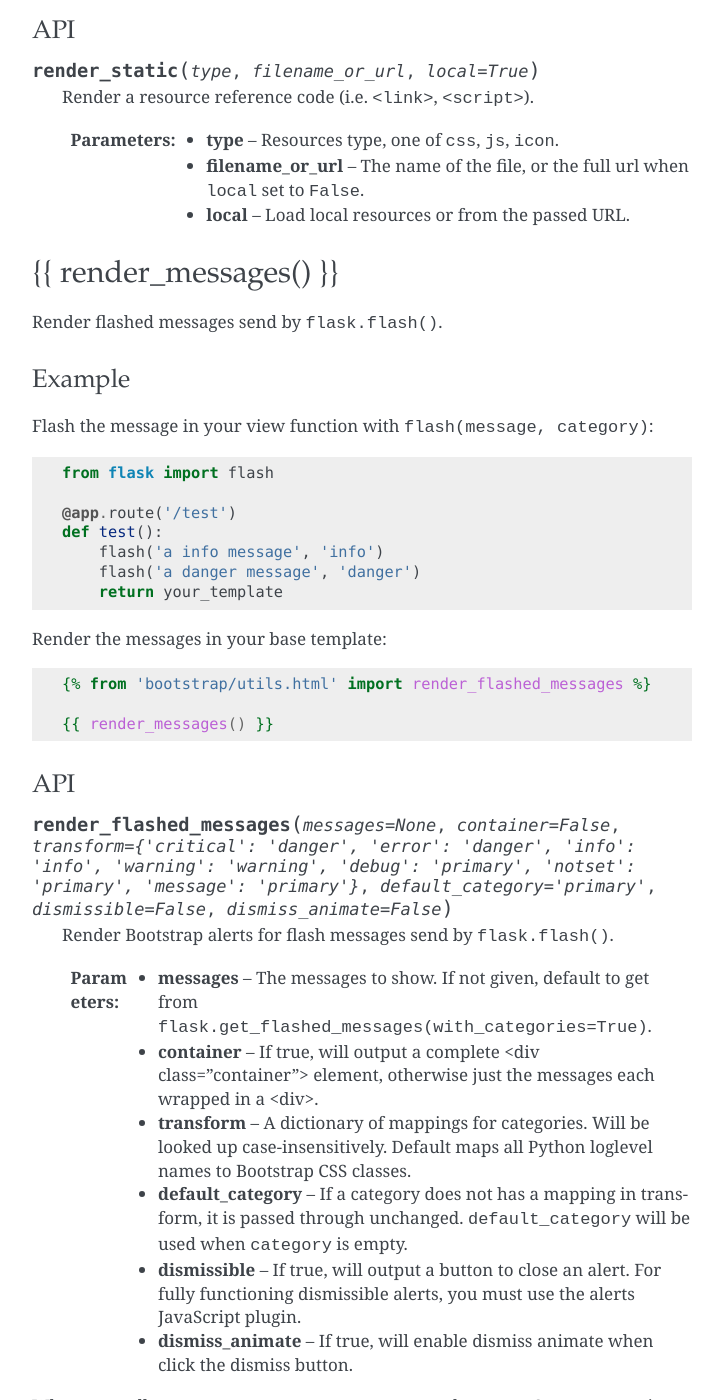
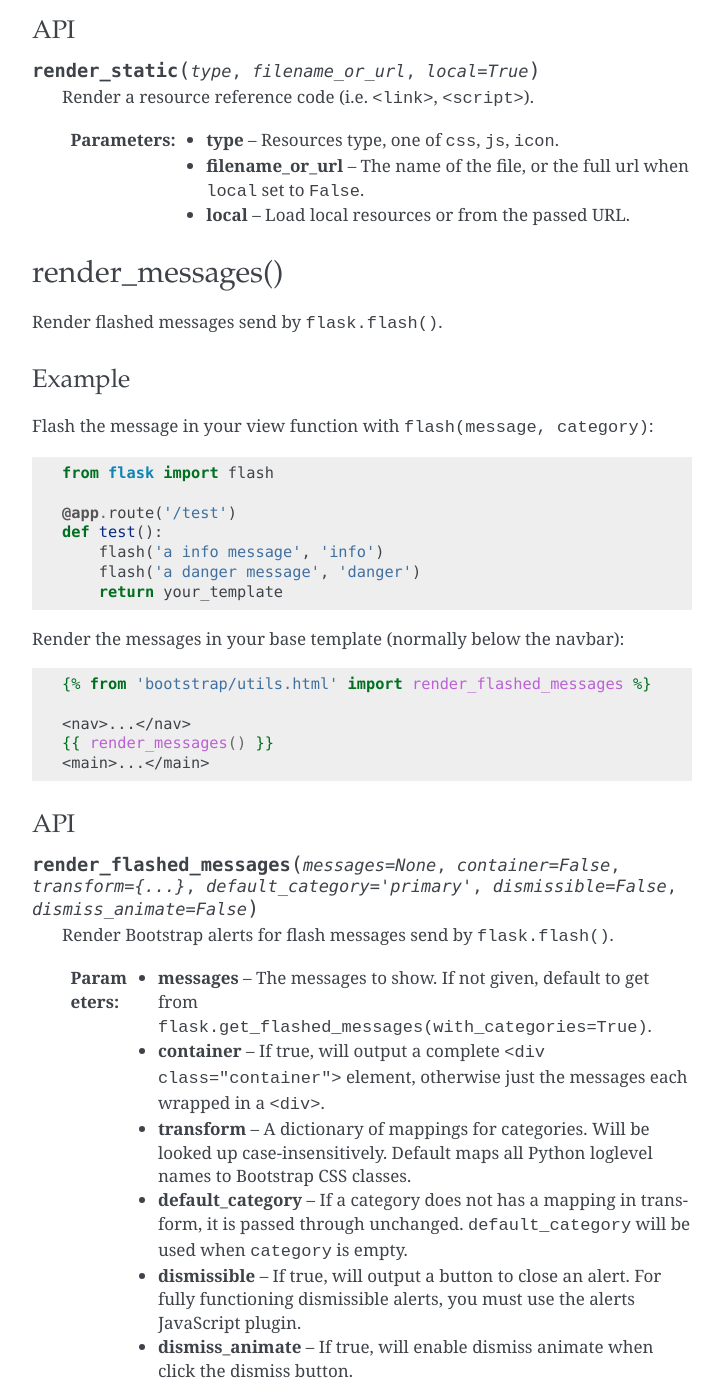
Before and after one commit to VV-YY/bootstrap_flask, a Sphinx documentation site: the page built from docs/macros.rst, in a window 1280 px wide and 1400 px high, scrolled down 6052 px. Shown: the whole window, without its empty margins (388-1111 px from the left). Built offline with Sphinx 7.4.7, drawn with Linux system fonts in a browser that asks for light colours; some of the changed text lies outside the part shown.

Commit message:
Improve docs for macros

```diff
--- a/docs/basic.rst
+++ b/docs/basic.rst
@@ -98,6 +98,8 @@ Macros
 +---------------------------+--------------------------------+--------------------------------------------------------------------+
 | render_static()           | bootstrap/utils.html           | Render a resource reference code (i.e. ``<link>``, ``<script>``)   |
 +---------------------------+--------------------------------+--------------------------------------------------------------------+
+| render_messages()         | bootstrap/utils.html           | Render flashed messages send by flash() fucntion                   |
++---------------------------+--------------------------------+--------------------------------------------------------------------+
 
 How to use these macros? It's quite simple, just import them from the
 corresponding path and call them like any other macro:
--- a/docs/macros.rst
+++ b/docs/macros.rst
@@ -3,8 +3,8 @@ Use Macros
 
 These macros will help you to generate Bootstrap-markup codes quickly and easily.
 
-{{ render_nav_item() }}
-------------------------
+render_nav_item()
+------------------
 Render a Bootstrap nav item.
 
 Example
@@ -36,8 +36,8 @@ API
     :param kwargs: Additional keyword arguments pass to ``url_for()``.
 
 
-{{ render_breadcrumb_item() }}
----------------------------------
+render_breadcrumb_item()
+--------------------------
 Render a Bootstrap breadcrumb item.
 
 Example
@@ -67,8 +67,8 @@ API
     :param text: The text that will displayed on the item.
     :param kwargs: Additional keyword arguments pass to ``url_for()``.
 
-{{ render_field() }}
----------------------
+render_field()
+----------------
 
 Render a form field create by Flask-WTF/WTForms.
 
@@ -104,8 +104,8 @@ API
                       button.
 
 
-{{ render_form() }}
----------------------
+render_form()
+---------------
 Render a form object create by Flask-WTF/WTForms.
 
 Example
@@ -167,8 +167,8 @@ API
     :param hiddens: If ``True``, render errors of hidden fields as well. If
                    ``'only'``, render *only* these.
 
-{{ render_form_row() }}
-------------------------
+render_form_row()
+------------------
 
 Render a row of a grid form
 
@@ -206,8 +206,8 @@ API
 
 
 
-{{ render_pager() }}
----------------------
+render_pager()
+-----------------
 
 Render a pagination object create by Flask-SQLAlchemy
 
@@ -241,8 +241,8 @@ API
     :param kwargs: Additional arguments passed to ``url_for``.
 
 
-{{ render_pagination() }}
---------------------------
+render_pagination()
+--------------------
 
 Render a pagination object create by Flask-SQLAlchemy.
 
@@ -291,8 +291,8 @@ API
     :param kwargs: Extra attributes for the ``<ul>``-element.
 
 
-{{ render_static() }}
-----------------------
+render_static()
+----------------
 Render a resource reference code (i.e. ``<link>``, ``<script>``).
 
 Example
@@ -316,8 +316,8 @@ API
     :param local: Load local resources or from the passed URL.
 
 
-{{ render_messages() }}
-------------------------
+render_messages()
+------------------
 
 Render flashed messages send by ``flask.flash()``.
 
@@ -336,28 +336,22 @@ Flash the message in your view function with ``flash(message, category)``:
         flash('a danger message', 'danger')
         return your_template
 
-Render the messages in your base template:
+Render the messages in your base template (normally below the navbar):
 
 .. code-block:: jinja
 
     {% from 'bootstrap/utils.html' import render_flashed_messages %}
 
+    <nav>...</nav>
     {{ render_messages() }}
+    <main>...</main>
 
 API
 ~~~~
 
 .. py:function:: render_flashed_messages(messages=None,\
                     container=False,\
-                    transform={\
-                        'critical': 'danger',\
-                        'error': 'danger',\
-                        'info': 'info',\
-                        'warning': 'warning',\
-                        'debug': 'primary',\
-                        'notset': 'primary',\
-                        'message': 'primary',\
-                    },\
+                    transform={...},\
                     default_category='primary',\
                     dismissible=False,\
                     dismiss_animate=False)
@@ -365,7 +359,7 @@ API
     Render Bootstrap alerts for flash messages send by ``flask.flash()``.
 
     :param messages: The messages to show. If not given, default to get from ``flask.get_flashed_messages(with_categories=True)``.
-    :param container: If true, will output a complete <div class="container"> element, otherwise just the messages each wrapped in a <div>.
+    :param container: If true, will output a complete ``<div class="container">`` element, otherwise just the messages each wrapped in a ``<div>``.
     :param transform: A dictionary of mappings for categories. Will be looked up case-insensitively. Default maps all Python loglevel names to Bootstrap CSS classes.
     :param default_category: If a category does not has a mapping in transform, it is passed through unchanged. ``default_category`` will be used when ``category`` is empty.
     :param dismissible: If true, will output a button to close an alert. For fully functioning dismissible alerts, you must use the alerts JavaScript plugin.
```
